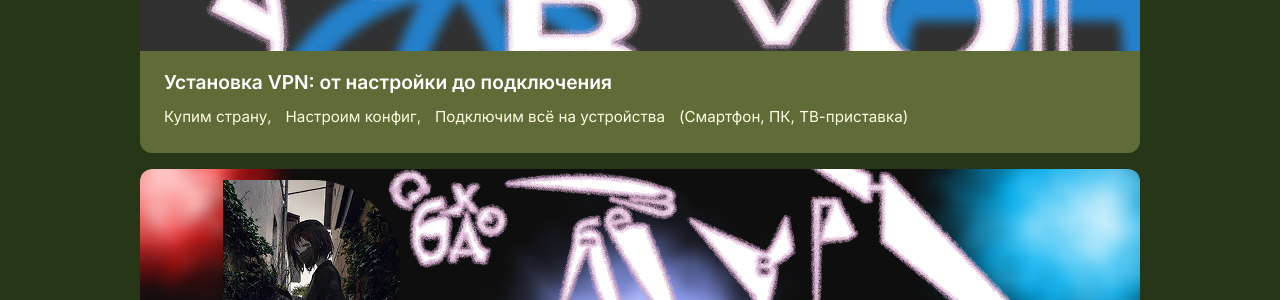
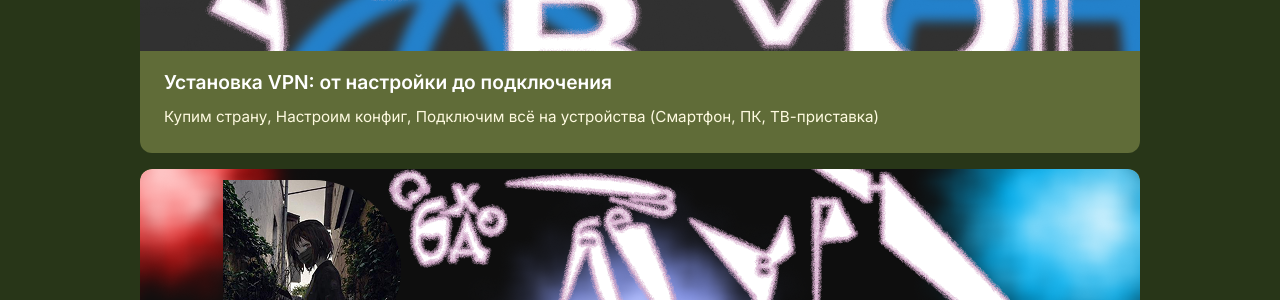
Before and after one commit to mysor-ka/mysor-ka.github.io, a Jekyll site: the page built from index.md, in a window 1280 px wide. Shown: the part 224-524 px from the top of the page. Built offline with Jekyll 4.4.1, drawn with Linux system fonts in a browser that asks for light colours.

Commit message:
Update 2026-06-13-Установка VPN.markdown

```diff
--- a/_posts/2026-06-13-Установка VPN.markdown
+++ b/_posts/2026-06-13-Установка VPN.markdown
@@ -2,7 +2,7 @@
 layout: post
 title:  "Установка VPN: от настройки до подключения"
 image: assets/img/1 Установка VPN/0 Установка VPN.png
-excerpt: "Купим страну,ㅤНастроим конфиг,ㅤПодключим всё на устройстваㅤ(Смартфон, ПК, ТВ-приставка)"
+excerpt: "Купим страну, Настроим конфиг, Подключим всё на устройства (Смартфон, ПК, ТВ-приставка)"
 ---
 
 ## Регистрация
```
